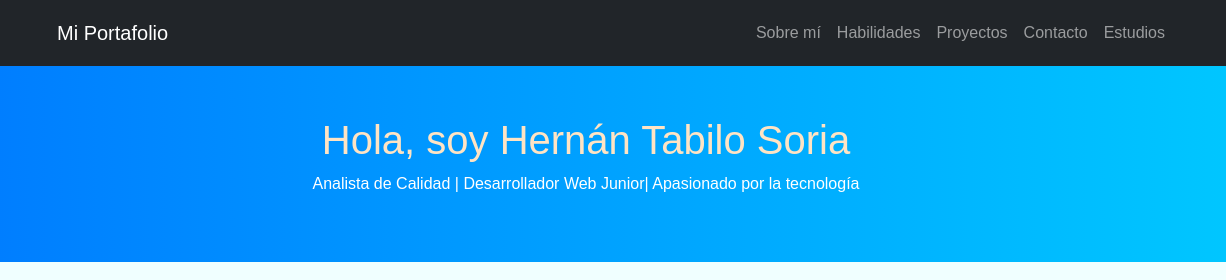
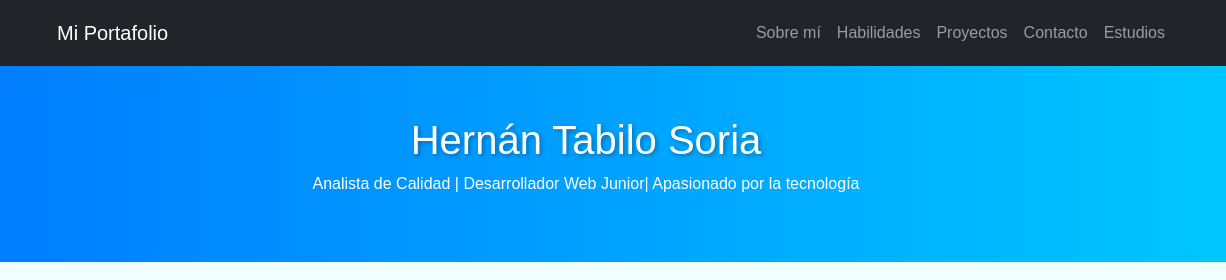
Before and after one commit to htabilo/PortafolioLaboral, a plain HTML site: page portafolio.html in a window 1280 px wide. Shown: the top 280 px of the page, 54-1280 px from the left. Drawn offline with nearby package versions, Linux system fonts and the light colour scheme.

Commit message:
cuarto commit

```diff
--- a/portafolio.html
+++ b/portafolio.html
@@ -57,7 +57,7 @@
     </nav>
 
     <header class="hero">
-        <h1 style="color: bisque;">Hola, soy Hernán Tabilo Soria</h1>
+        <h1 style="text-shadow: 2px 2px 4px rgba(0, 0, 0, 0.3);">Hernán Tabilo Soria</h1>
         <p>Analista de Calidad | Desarrollador Web Junior| Apasionado por la tecnología</p>
     </header>
 
```
